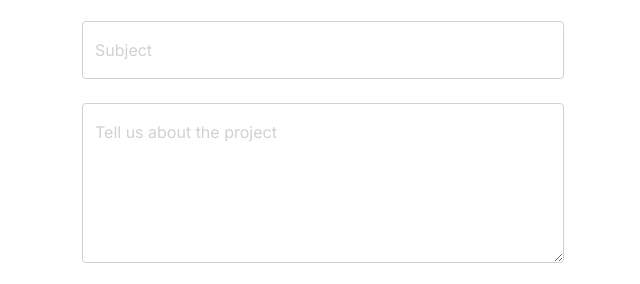
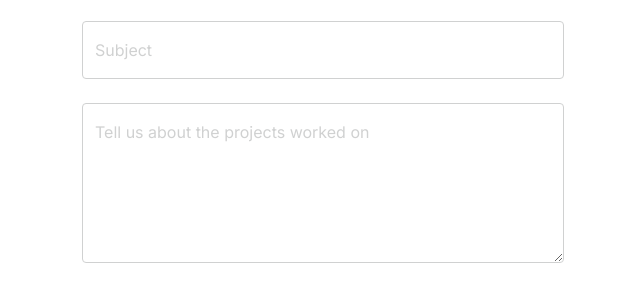
Before and after one commit to gad0788/web-new_design, a plain HTML site: page contact.html in a window 1280 px wide. Shown: the part 910-1194 px from the top of the page, 0-640 px from the left. Drawn offline with Linux system fonts and the light colour scheme.

Commit message:
dev branch

```diff
--- a/contact.html
+++ b/contact.html
@@ -136,7 +136,7 @@ https://www.tooplate.com/view/2127-little-fashion
                                 <div class="form-floating mb-4">
                                     <textarea id="message" name="message" class="form-control" placeholder="Leave a comment here" required style="height: 160px"></textarea>
 
-                                    <label for="message">Tell us about the project</label>
+                                    <label for="message">Tell us about the projects worked on</label>
                                 </div>
 
                                 <div class="col-lg-5 col-6">
```
